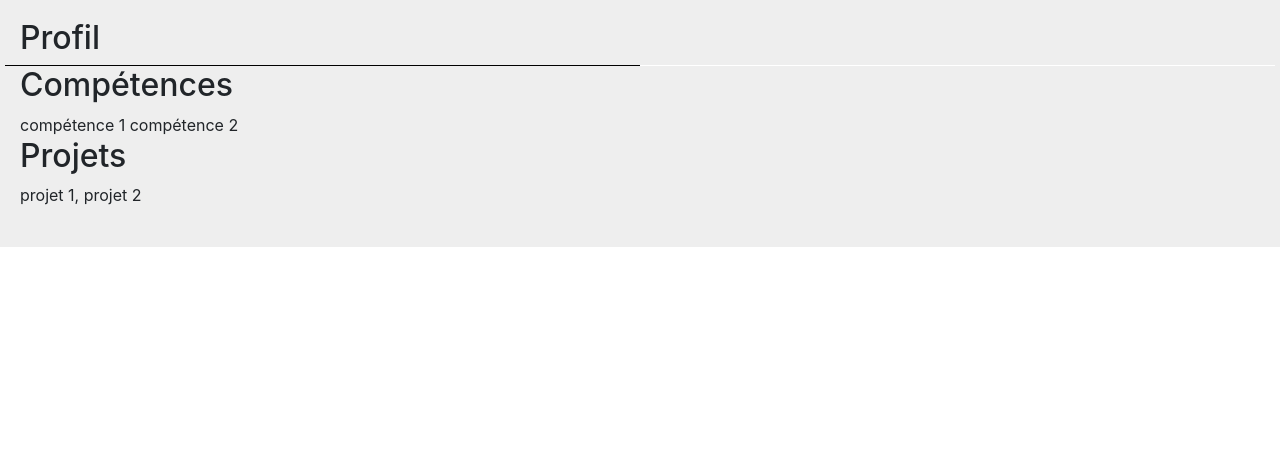
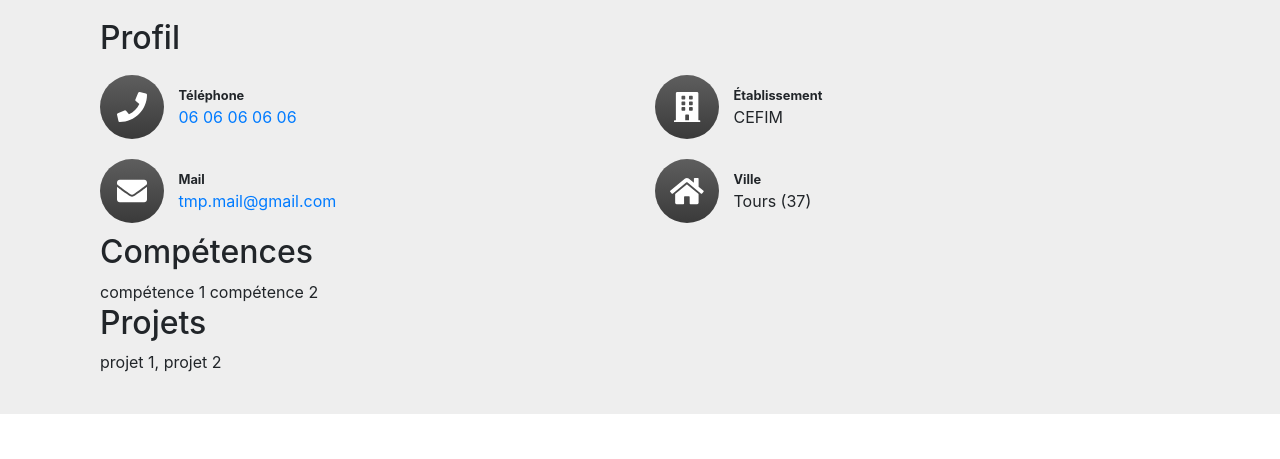
Before and after one commit to ericPennequin/skill_management, a PHP site: page /profil.php in a window 1280 px wide. Shown: the part 341-800 px from the top of the page. Run offline with PHP 8.4, Linux system fonts and the light colour scheme.

Commit message:
profile info

```diff
--- a/css/profil.css
+++ b/css/profil.css
@@ -66,8 +66,59 @@
     padding: 60px 20px 40px;
 }
 
+#profil-content {
+    padding: 0 80px;
+    margin: auto;
+}
+
+.infos-wrap {
+    margin: 10px auto;
+}
+
+.infos-col {
+    display: inline-block;
+    vertical-align: middle;
+}
+
+.infos-icon {
+    /*background: #ee7930;*/
+    color: #ffffff;
+    border-radius: 100%;
+    height: 4em;
+    width: 4em;
+    margin-right: 10px;
+    text-align: center;
+    /* BG gradient */
+    background: #5e5e5e;
+    background: -moz-linear-gradient(top, #5e5e5e 0%, #3a3a3a 100%);
+    background: -webkit-linear-gradient(top, #5e5e5e 0%,#3a3a3a 100%);
+    background: linear-gradient(to bottom, #5e5e5e 0%,#3a3a3a 100%);
+    filter: progid:DXImageTransform.Microsoft.gradient( startColorstr='#5e5e5e', endColorstr='#3a3a3a',GradientType=0 );
+}
+
+.icon-bg {
+    display: table;
+    height: 100%;
+    width: 100%;
+}
+
+.icon-wrap {
+    display: table-cell;
+    vertical-align: middle;
+}
+
+.ic-icons {
+    font-size: 30px;
+    vertical-align: -0.3em;
+}
+
+.ic-libelle {
+    font-size: 80%;
+    font-weight: bold;
+}
+
 /* Responsive */
-@media screen and (max-width: 640px) {
+@media screen and (max-width: 767px) {
     #profil-top {
         padding-top: 30px;
         padding-bottom: 20px;
@@ -93,7 +144,12 @@
     #profil-blur {
         top: 0;
     }
+
     #profil-bottom {
         padding: 20px;
     }
+
+    #profil-content {
+        padding: 0 0px;
+    }
 }
--- /dev/null
+++ b/inc/functions.php
@@ -0,0 +1,74 @@
+<?php
+
+////////////////////////////////////////////////////////////////////////////////////////////////////////////////////////
+// Profil
+////////////////////////////////////////////////////////////////////////////////////////////////////////////////////////
+/**
+ * Fonction permettant d'afficher un bloc contenant une information sur le profil.
+ * @param string $label le libellé de l'information
+ * @param string $value la valeur de l'information
+ * @param string $icon l'icône FontAwesome correspondant à l'information
+ */
+function displayProfileInfo($label, $value, $icon)
+{
+    ?>
+    <div class="col-md-6 infos-wrap">
+        <div class="infos-col infos-icon">
+            <div class="icon-bg">
+                <div class="icon-wrap">
+                    <i class="fas <?= $icon ?> ic-icons"></i>
+                </div>
+            </div>
+        </div>
+        <div class="infos-col infos-contenu">
+            <div class="ic-libelle"><?= $label ?></div>
+            <?php
+            if ($label === "Mail") {
+                ?>
+                <div class="ic-valeur">
+                    <a href="mailto:<?= $value ?>">
+                        <?= $value ?>
+                    </a>
+                </div>
+                <?php
+            } else if ($label === "Téléphone") {
+                ?>
+                <div class="ic-valeur">
+                    <a href="tel:<?= displayPhoneNumber($value, "indicatif") ?>">
+                        <?= displayPhoneNumber($value, "spaces") ?>
+                    </a>
+                </div>
+                <?php
+            } else {
+                ?>
+                <div class="ic-valeur"><?= $value ?></div>
+                <?php
+            }
+            ?>
+        </div>
+    </div>
+    <?php
+}
+
+/**
+ * Affiche un numéro de téléphone français selon un format donné
+ * @param string $number le numéro de téléphone à 10 chiffres
+ * @param string $format le format voulu (indicatif\spaces\normal)
+ * @return string le numéro de téléphone dans le format souhaité
+ */
+function displayPhoneNumber($number, $format = "normal")
+{
+    // On remet le numéro dans un format 0XXXXXXXXXX
+    $number = str_replace("+33", "0", $number);
+    $number = str_replace(" ", "", $number);
+
+    switch ($format) {
+        case "indicatif":
+            return "+33" . ltrim($number, '0');
+        case "spaces":
+            return chunk_split($number, 2, ' ');
+        case "normal":
+        default:
+            return $number;
+    }
+}
--- a/profil.php
+++ b/profil.php
@@ -1,10 +1,18 @@
 <?php
 // Variables de test
 $profilePic = "http://www.gigtime.co/assets/fallback/default_user_avatar_huge.jpg";
-$name = "John Doe";
+$tmp_name = "John Doe";
+$tmp_phone = "0606060606";
+$tmp_mail = "tmp.mail@gmail.com";
+$tmp_etab = "CEFIM";
+$tmp_city = "Tours (37)";
 
 $rootURL = "";
-$pageTitle = "Profil | ${name}";
+$pageTitle = "Profil | ${tmp_name}";
+
+// Includes
+include "./inc/functions.php";
+
 ?>
 <?php include "./inc/header.php" ?>
     <div id="profil-top">
@@ -13,7 +21,7 @@ $pageTitle = "Profil | ${name}";
             <div id="profil-img"></div>
         </div>
         <div id="profil-name">
-            <?= $name ?>
+            <?= $tmp_name ?>
         </div>
     </div>
     <div id="profil-bottom">
@@ -24,8 +32,10 @@ $pageTitle = "Profil | ${name}";
                 <div class="section-content sc-open" id="sc-infos" data-ps-child="infos">
                     <!-- content start -->
                     <div class="row">
-                        <div class="col-md-6" style="background:black;"></div>
-                        <div class="col-md-6" style="background:white;"></div>
+                        <?php displayProfileInfo("Téléphone", $tmp_phone, "fa-phone") ?>
+                        <?php displayProfileInfo("Établissement", $tmp_etab, "fa-building") ?>
+                        <?php displayProfileInfo("Mail", $tmp_mail, "fa-envelope") ?>
+                        <?php displayProfileInfo("Ville", $tmp_city, "fa-home") ?>
                     </div>
                     <!-- content end -->
                 </div>
```
Also changed, not shown: 1 other file.
